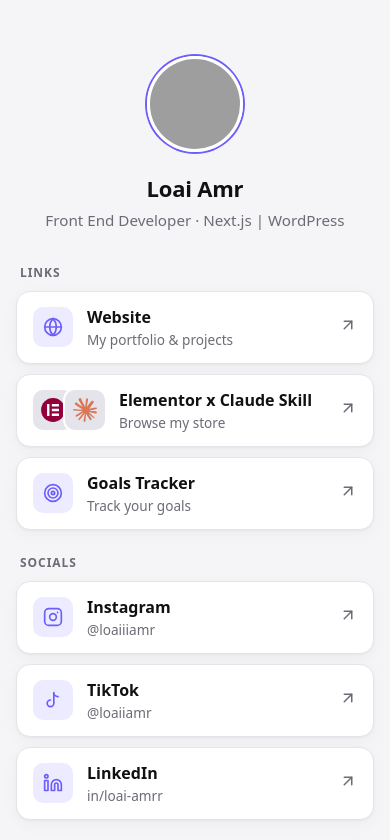
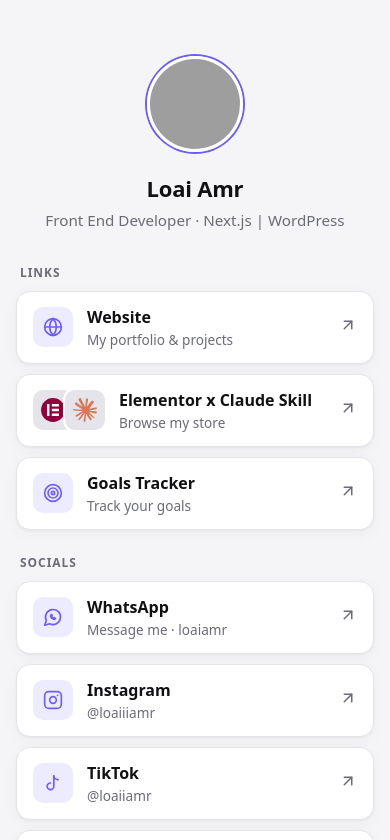
Before and after one commit to Loai-amr/Loai-amr, a plain HTML site: page index.html in a window 390 px wide. Shown: the top 840 px of the page. Drawn offline with Linux system fonts and the light colour scheme; grey boxes are pictures that could not be loaded.

Commit message:
Add WhatsApp username link to socials
Links to wa.me/loaiamr (WhatsApp username, no phone number).

Co-Authored-By: Claude Opus 5.5 <noreply@anthropic.com>
Claude-Session: https://claude.ai/code/session_01F3o4EcT15UCuswnzFdeYXa

```diff
--- a/index.html
+++ b/index.html
@@ -154,6 +154,13 @@
     <p class="section-label">Socials</p>
     <ul>
       <li>
+        <a class="link" href="https://wa.me/loaiamr" target="_blank" rel="noopener">
+          <span class="icon"><svg viewBox="0 0 24 24" aria-hidden="true"><path d="M7.9 20A9 9 0 1 0 4 16.1L2 22Z"/><path d="M9 10.2c0 2.5 2.3 4.8 4.8 4.8l1.2-1.2-1.6-1-.9.7a3.2 3.2 0 0 1-2-2l.7-.9-1-1.6z"/></svg></span>
+          <span class="text"><span class="title">WhatsApp</span><span class="sub">Message me · loaiamr</span></span>
+          <span class="arrow"><svg viewBox="0 0 24 24" aria-hidden="true"><path d="M7 7h10v10"/><path d="M7 17 17 7"/></svg></span>
+        </a>
+      </li>
+      <li>
         <a class="link" href="https://www.instagram.com/loaiiiamr/" target="_blank" rel="noopener">
           <span class="icon"><svg viewBox="0 0 24 24" aria-hidden="true"><rect width="20" height="20" x="2" y="2" rx="5"/><circle cx="12" cy="12" r="4"/><path d="M17.5 6.5h.01"/></svg></span>
           <span class="text"><span class="title">Instagram</span><span class="sub">@loaiiiamr</span></span>
```
